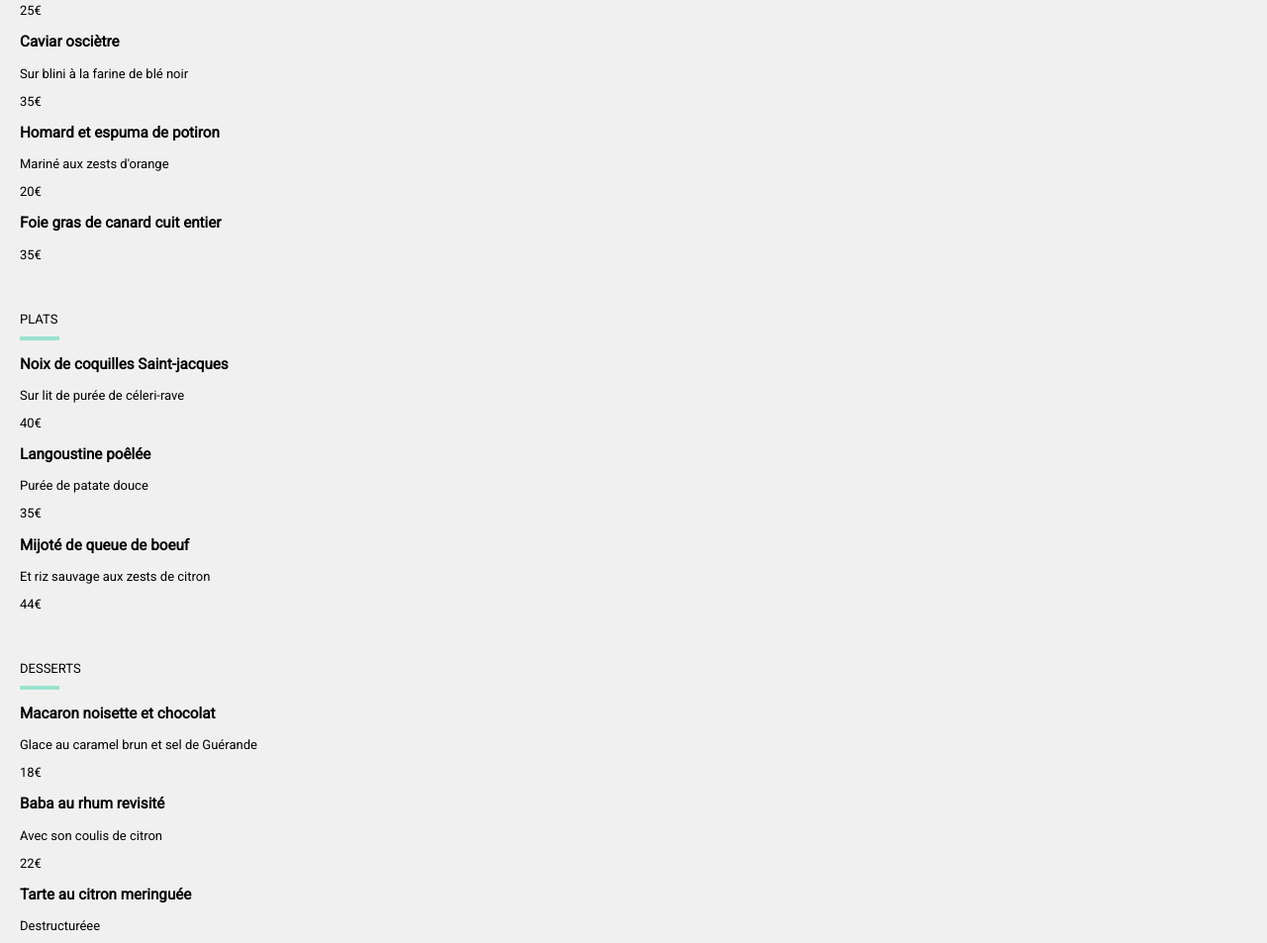
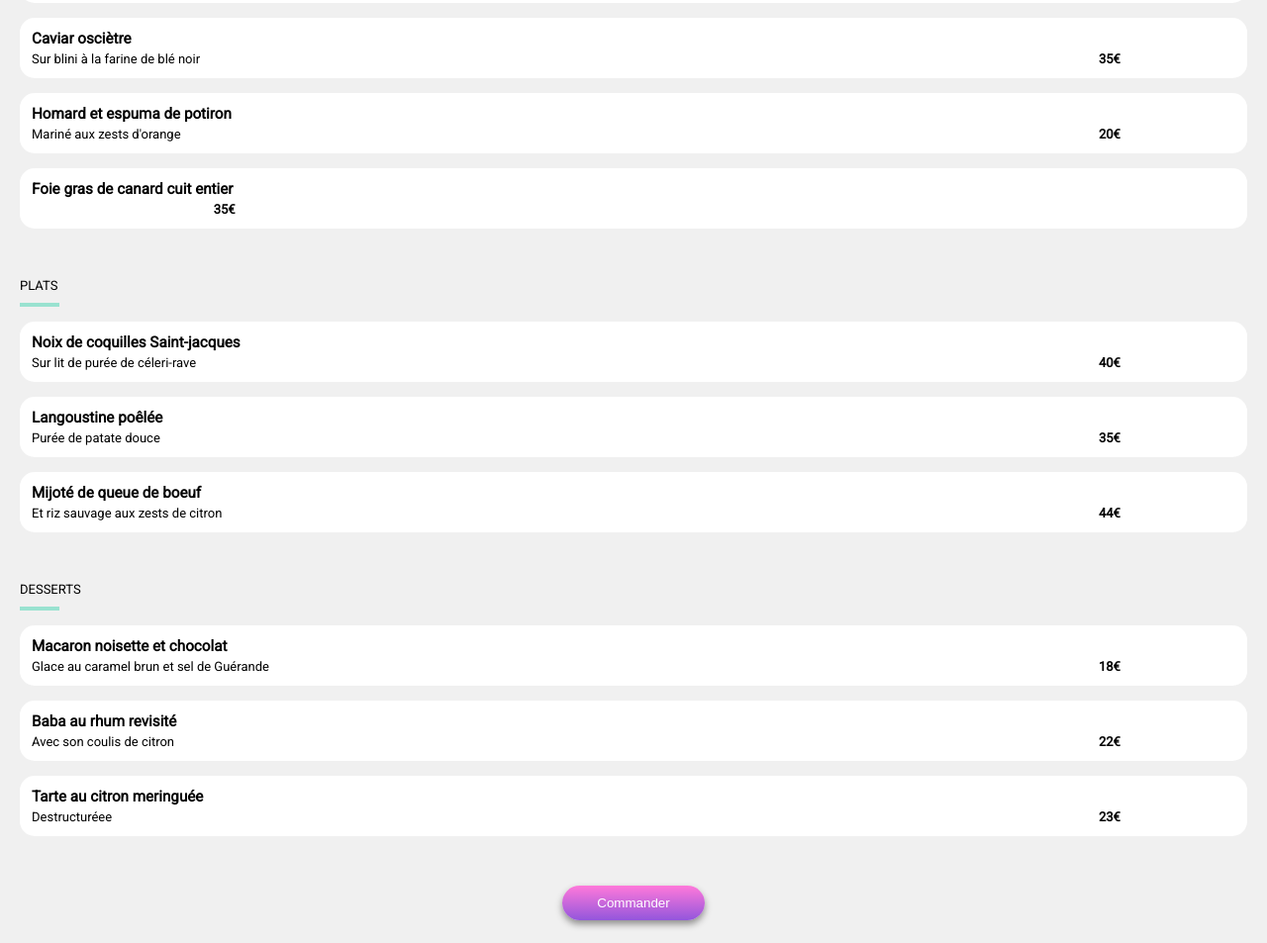
Before and after one commit to neverswood/ColasEmmanuelle_3_01052021, a website: page public/menu_lanoteenchantée.html in a window 1280 px wide. Shown: the part 1196-2149 px from the top of the page at 99% size. Drawn offline with Linux system fonts and the light colour scheme; a web font is replaced by a local one.

Commit message:
Color, shadows of (Explorer nos restaurant) and (Commander) buttons and color lightening, as well darkening of the shadow of (Eplorer nos restaurants) and (Commander) buttons

```diff
--- a/public/menu_lanoteenchantée.html
+++ b/public/menu_lanoteenchantée.html
@@ -14,7 +14,7 @@
 </head>
 
 <body>
-    <main class="menu_card">
+    <main class="menu__card">
         <header>
             <a href="index.html"><i class="fas fa-arrow-left"></i></a>
             <h1>ohmyfood</h1>
@@ -23,7 +23,7 @@
         <section>
             <img src="./images/stil-u2Lp8tXIcjw-unsplash.jpg" alt="img La note
             enchantée" />
-            <div class="restaurant_name">
+            <div class="restaurant__name">
                 <h2>La note enchantée</h2>
                 <button class="btn-heart">
                     <i class="fas fa-heart"></i>
@@ -32,39 +32,39 @@
             </div>
             <div class="menu">
                 <span class="title">ENTRÉES</span>
-                <div class="menu_details">
+                <div class="menu__details">
                     <h3>Ravioles de foie gras</h3>
                     <p>Accompagnés de leur crème à la truffe</p>
                     <span>25€</span>
                 </div>
-                <div class="menu_details">
+                <div class="menu__details">
                     <h3>Caviar osciètre</h3>
                     <p>Sur blini à la farine de blé noir</p>
                     <span>35€</span>
                 </div>
-                <div class="menu_details">
+                <div class="menu__details">
                     <h3>Homard et espuma de potiron</h3>
                     <p>Mariné aux zests d'orange</p>
                     <span>20€</span>
                 </div>
-                <div class="menu_details">
+                <div class="menu__details">
                     <h3>Foie gras de canard cuit entier</h3>
                     <span>35€</span>
                 </div>
             </div>
             <div class="menu">
                 <span class="title">PLATS</span>
-                <div class="menu_details">
+                <div class="menu__details">
                     <h3>Noix de coquilles Saint-jacques</h3>
                     <p>Sur lit de purée de céleri-rave</p>
                     <span>40€</span>
                 </div>
-                <div class="menu_details">
+                <div class="menu__details">
                     <h3>Langoustine poêlée</h3>
                     <p>Purée de patate douce</p>
                     <span>35€</span>
                 </div>
-                <div class="menu_details">
+                <div class="menu__details">
                     <h3>Mijoté de queue de boeuf</h3>
                     <p>Et riz sauvage aux zests de citron</p>
                     <span>44€</span>
@@ -72,23 +72,23 @@
             </div>
             <div class="menu">
                 <span class="title">DESSERTS</span>
-                <div class="menu_details">
+                <div class="menu__details">
                     <h3>Macaron noisette et chocolat</h3>
                     <p>Glace au caramel brun et sel de Guérande</p>
                     <span>18€</span>
                 </div>
-                <div class="menu_details">
+                <div class="menu__details">
                     <h3>Baba au rhum revisité</h3>
                     <p>Avec son coulis de citron</p>
                     <span>22€</span>
                 </div>
-                <div class="menu_details">
+                <div class="menu__details">
                     <h3>Tarte au citron meringuée</h3>
                     <p>Destructuréee</p>
                     <span>23€</span>
                 </div>
             </div>
-            <button>Commander</button>
+            <button class="btn-command btn">Commander</button>
         </section>
         <footer>
             <h4>ohmyfood</h4>
--- a/sass/components/_buttons.scss
+++ b/sass/components/_buttons.scss
@@ -30,3 +30,24 @@
   }
 }
 //Pour me permettre que mon icone coeur soit rempli à l'intérieur
+
+.btn {
+  border-radius: 20px;
+  background: linear-gradient(
+    to bottom,
+    variables.$color-secondary,
+    variables.$color-primary
+  );
+  box-shadow: 0 4px 7px #8f8e8e;
+  border: transparent;
+  color: variables.$color-white;
+  &:hover {
+    //opacity: 0.7;
+    background: linear-gradient(
+      to bottom,
+      lighten(variables.$color-secondary, 5%),
+      lighten(variables.$color-primary, 5%)
+    );
+    box-shadow: 0 4px 7px darken(#8f8e8e, 30%);
+  }
+}
--- a/sass/pages/_index.scss
+++ b/sass/pages/_index.scss
@@ -1,4 +1,5 @@
 @use "../utils/variables";
+@use "../utils/mixin";
 
 .loader {
   padding-top: 300px;
@@ -114,28 +115,26 @@
     button {
       margin-bottom: 40px;
       padding: 10px;
-      color: variables.$color-white;
-      border: transparent;
-      border-radius: 20px;
-      background: linear-gradient(
-        to bottom right,
-        variables.$color-secondary,
-        variables.$color-primary
-      );
     }
   }
 
   .home_operation {
-    //display: flex;
     flex-direction: column;
-    //align-items: center;
     margin: 0 30px 0 30px;
+    @include mixin.media-queries {
+      text-align: center;
+    }
     h2 {
       margin-top: 50px;
     }
     &_step {
       display: flex;
       flex-direction: column;
+      @include mixin.media-queries {
+        width: 390px;
+        align-items: center;
+        margin: 0;
+      }
       &--modified {
         background-color: lighten(variables.$color-primary, 35%);
         margin-bottom: 60px;
--- a/sass/pages/_menu.scss
+++ b/sass/pages/_menu.scss
@@ -1,6 +1,17 @@
 @use "../utils/variables";
 
-.menu_card {
+@keyframes molten {
+  0% {
+    transform: translateY(10px);
+    opacity: 0;
+  }
+  100% {
+    transform: translateY(0);
+    opacity: 1;
+  }
+}
+
+.menu__card {
   display: flex;
   section {
     font-size: small;
@@ -9,7 +20,7 @@
     img {
       width: 100%;
     }
-    .restaurant_name {
+    .restaurant__name {
       display: flex;
       justify-content: space-between;
       background-color: variables.$color-grey;
@@ -47,6 +58,8 @@
         margin-top: 15px;
         display: flex;
         flex-wrap: wrap;
+        animation: molten 1s linear;
+        animation-delay: 0.1s;
         h3 {
           font-weight: bold;
           width: 100%;
@@ -72,7 +85,6 @@
     margin-left: auto;
     margin-bottom: 30px;
     margin-right: auto;
-    border-radius: 20px;
     padding: 10px 35px 10px 35px;
   }
 }
--- a/sass/utils/_mixin.scss
+++ b/sass/utils/_mixin.scss
@@ -1,5 +1,5 @@
 @mixin media-queries {
-  @media (max-width: 1024px) {
+  @media (min-width: 1024px) {
     @content;
   }
 }
```
Also changed, not shown: public/index.html (+1 -1 lines), public/menu_lapalettedugoût.html (+12 -12 lines), public/menu_ledélicedessens.html (+12 -12 lines), public/menu_àlafrançaise.html (+3 -3 lines), public/css/index.css, 1 other file.
